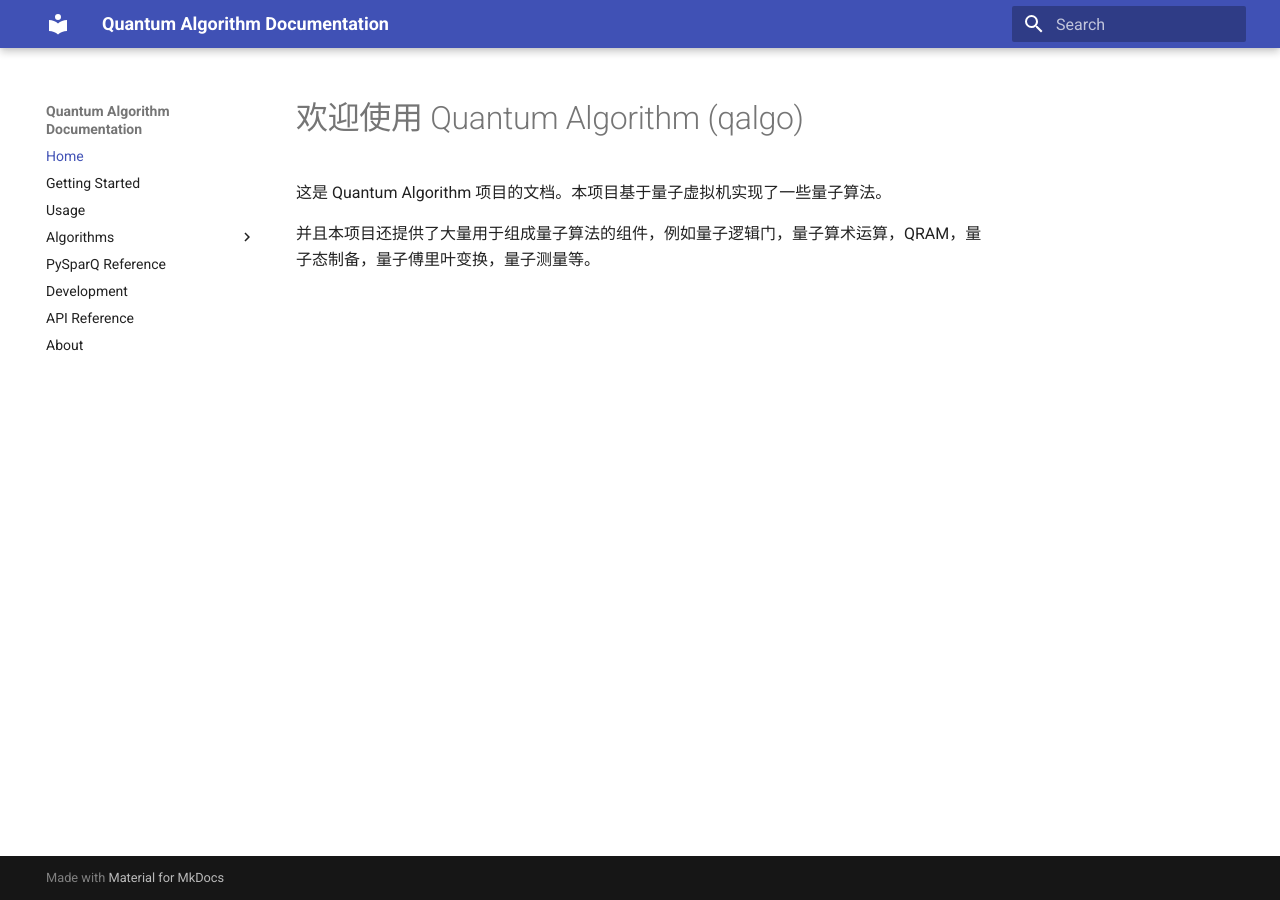
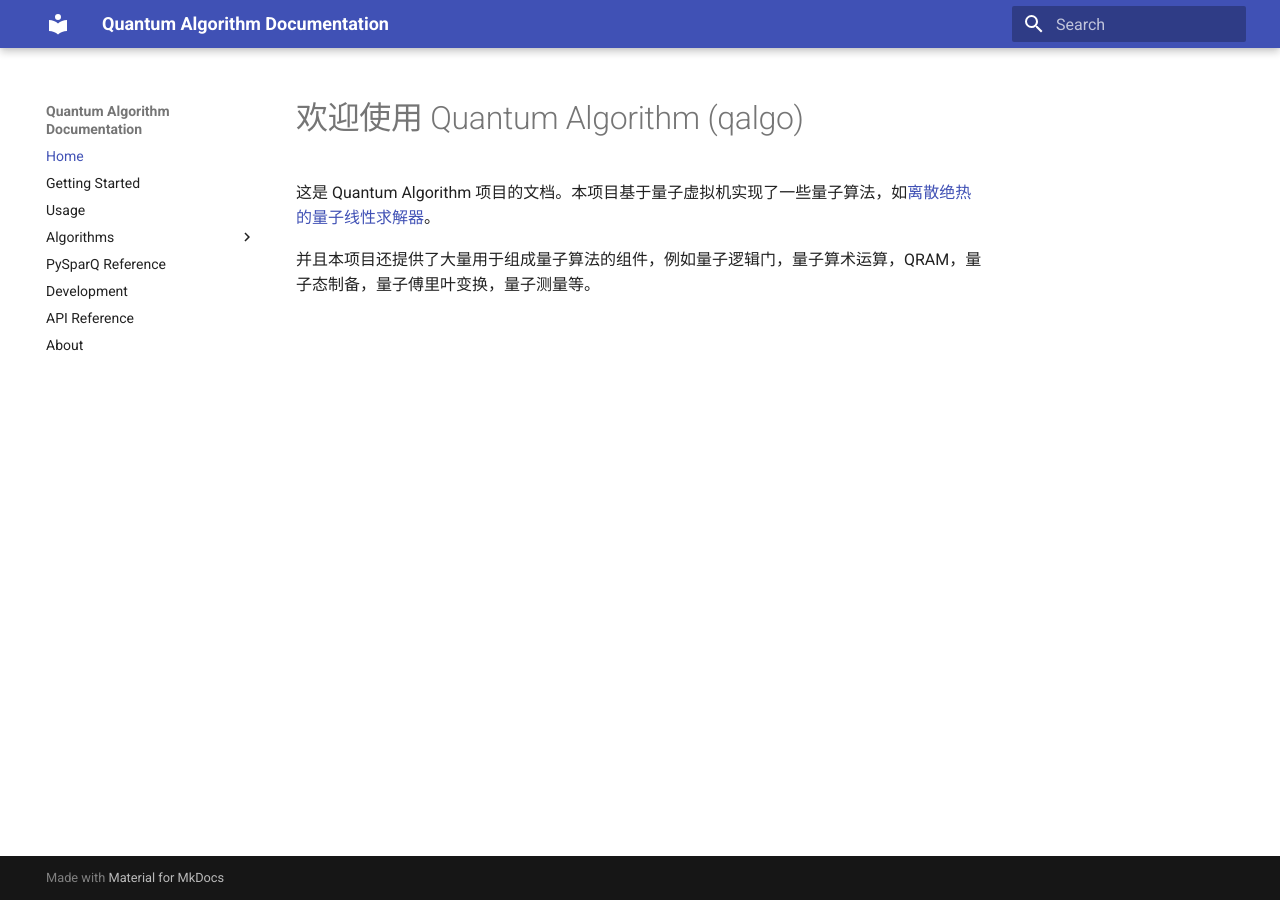
Before and after one commit to TMYTiMidlY/QuantumAlgorithm, an MkDocs documentation site: the page built from docs/index.md, in a window 1280 px wide. Built offline with MkDocs 1.6.1 and Material for MkDocs 9.7.7, drawn with Linux system fonts in a browser that asks for light colours.

Commit message:
docs: add link

```diff
--- a/docs/index.md
+++ b/docs/index.md
@@ -1,5 +1,5 @@
 # 欢迎使用 Quantum Algorithm (qalgo)
 
-这是 Quantum Algorithm 项目的文档。本项目基于量子虚拟机实现了一些量子算法。
+这是 Quantum Algorithm 项目的文档。本项目基于量子虚拟机实现了一些量子算法，如[离散绝热的量子线性求解器](./algorithms/qda.md#算法描述)。
 
 并且本项目还提供了大量用于组成量子算法的组件，例如量子逻辑门，量子算术运算，QRAM，量子态制备，量子傅里叶变换，量子测量等。
```
Also changed, not shown: docs/algorithms/qda.md (+2 -0 lines).
